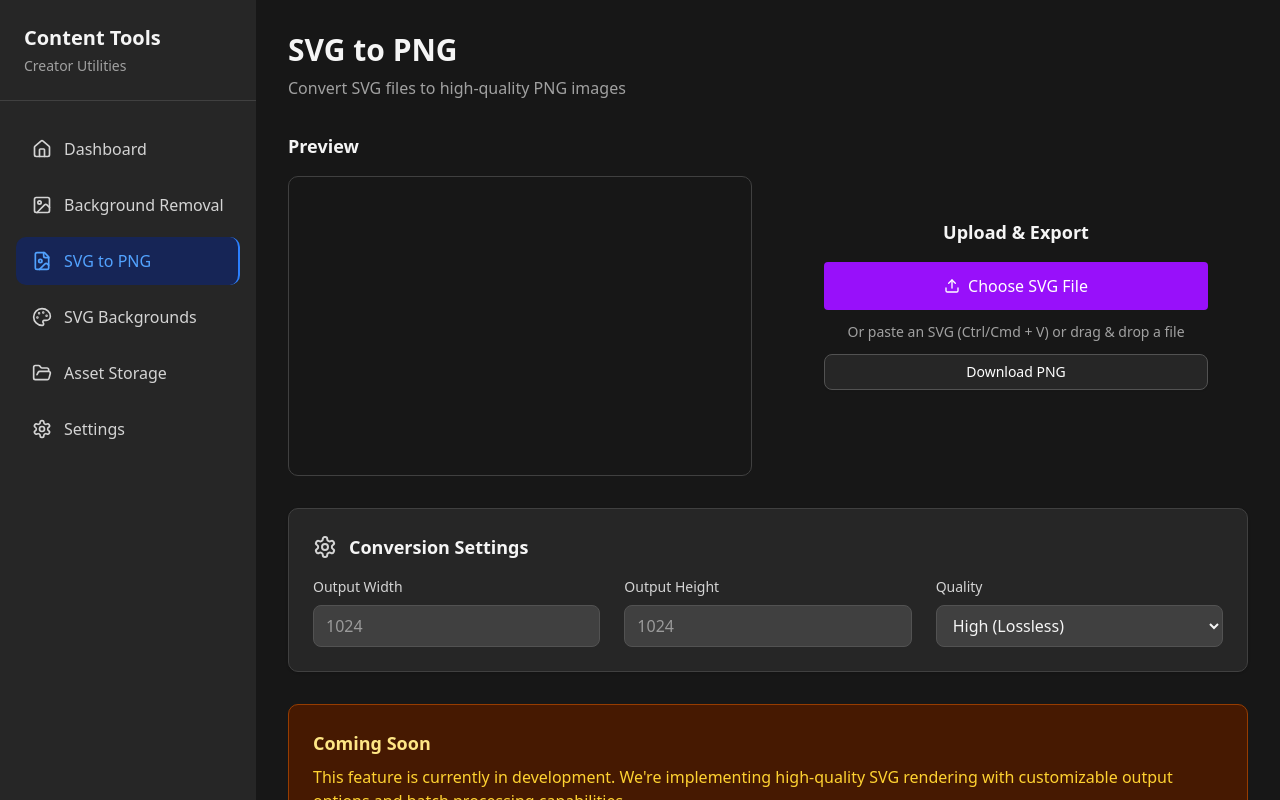
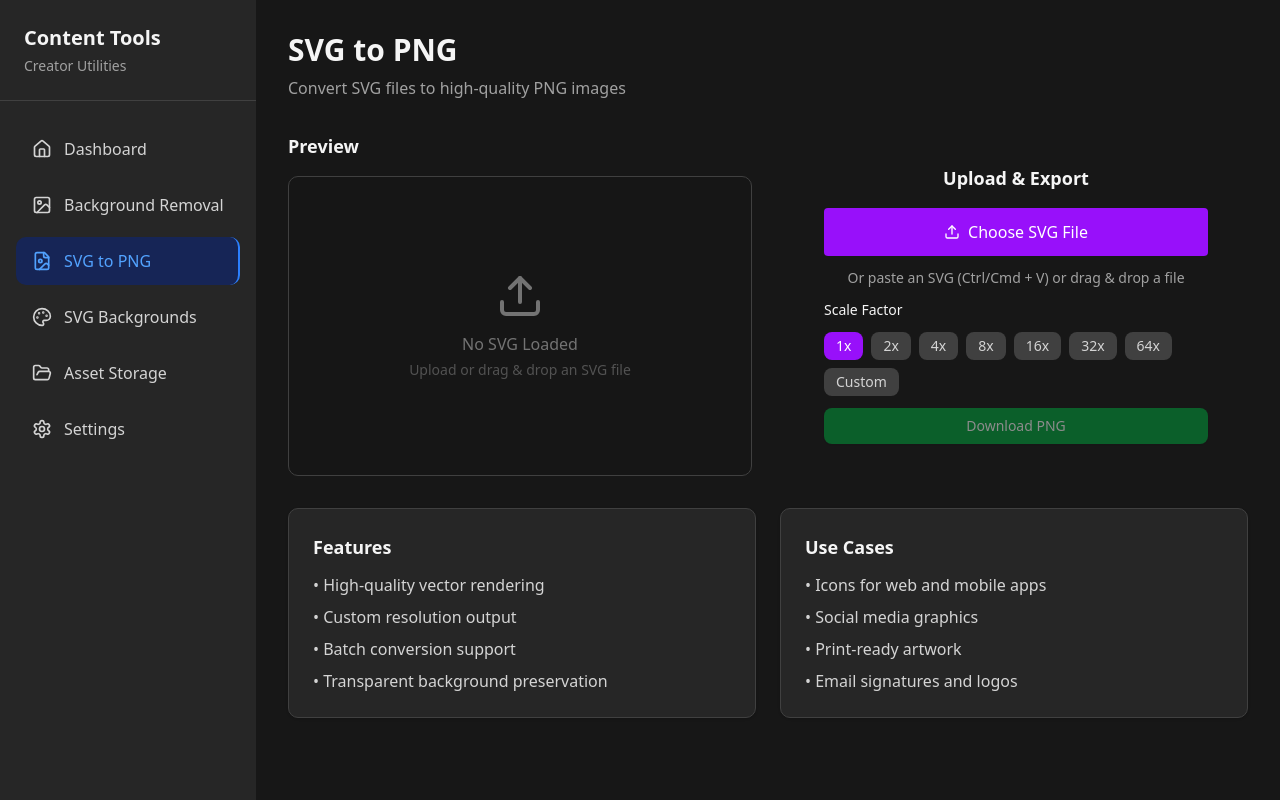
Before and after one commit to bmdavis419/content-tools, a SvelteKit app: page /svg-to-png in a window 1280 px wide. Built offline with nearby package versions, Linux system fonts and the light colour scheme.

Commit message:
vibe coded over the svg to png functionality what the fuck

```diff
--- a/src-tauri/capabilities/default.json
+++ b/src-tauri/capabilities/default.json
@@ -2,16 +2,15 @@
   "$schema": "../gen/schemas/desktop-schema.json",
   "identifier": "default",
   "description": "Capability for the main window",
-  "windows": [
-    "main"
-  ],
+  "windows": ["main"],
   "permissions": [
     "core:default",
     "opener:default",
     "clipboard-manager:allow-write-text",
-    "fs:allow-write-file",
     "fs:allow-app-read",
-    "fs:allow-app-read-recursive",
-    "fs:default"
+    {
+      "identifier": "fs:allow-app-write",
+      "allow": [{ "path": "$DOWNLOAD/*" }]
+    }
   ]
 }
--- /dev/null
+++ b/src/lib/components/svg/ScaleSelector.svelte
@@ -0,0 +1,78 @@
+<script lang="ts">
+  import { Label } from "$lib/components/ui/label/index.js";
+  import { Input } from "$lib/components/ui/input/index.js";
+  import type { Scale } from "$lib/svg/converter.js";
+
+  interface Props {
+    title?: string;
+    options?: number[];
+    selected: Scale;
+    customValue: number;
+    onSelectionChange?: (value: Scale) => void;
+    onCustomValueChange?: (value: number) => void;
+  }
+
+  let {
+    title = "Scale Factor",
+    options = [1, 2, 4, 8, 16, 32, 64],
+    selected = $bindable<Scale>(1),
+    customValue = $bindable<number>(1),
+    onSelectionChange,
+    onCustomValueChange
+  }: Props = $props();
+
+  function handleOptionClick(value: Scale) {
+    selected = value;
+    onSelectionChange?.(value);
+  }
+
+  function handleCustomValueChange(event: Event) {
+    const target = event.target as HTMLInputElement;
+    const value = parseFloat(target.value);
+    if (!isNaN(value) && value > 0) {
+      customValue = value;
+      onCustomValueChange?.(value);
+    }
+  }
+</script>
+
+<div class="space-y-3">
+  <Label class="text-sm font-medium text-neutral-100">{title}</Label>
+
+  <div class="flex flex-wrap gap-2">
+    {#each options as option}
+      <button
+        class="px-3 py-1 text-sm rounded-md transition-colors {selected === option
+          ? 'bg-purple-600 text-white'
+          : 'bg-neutral-700 text-neutral-300 hover:bg-neutral-600'}"
+        onclick={() => handleOptionClick(option)}
+      >
+        {option}x
+      </button>
+    {/each}
+
+    <button
+      class="px-3 py-1 text-sm rounded-md transition-colors {selected === 'custom'
+        ? 'bg-purple-600 text-white'
+        : 'bg-neutral-700 text-neutral-300 hover:bg-neutral-600'}"
+      onclick={() => handleOptionClick('custom')}
+    >
+      Custom
+    </button>
+  </div>
+
+  {#if selected === 'custom'}
+    <div class="mt-2">
+      <Input
+        type="number"
+        min="0.1"
+        max="100"
+        step="0.1"
+        value={customValue}
+        oninput={handleCustomValueChange}
+        class="w-20 bg-neutral-700 border-neutral-600 text-neutral-100"
+        placeholder="1.0"
+      />
+    </div>
+  {/if}
+</div>
--- a/src/routes/svg-to-png/+page.svelte
+++ b/src/routes/svg-to-png/+page.svelte
@@ -1,11 +1,94 @@
 <script lang="ts">
   import Button from "../../lib/components/ui/button/button.svelte";
   import { Settings, Upload } from "@lucide/svelte";
+  import {
+    convertSvgToPng,
+    extractSvgMetadata,
+    type Scale,
+    type ImageMetadata,
+  } from "$lib/svg/converter.js";
+  import ScaleSelector from "$lib/components/svg/ScaleSelector.svelte";
 
-  let isDragHovering = false;
+  let isDragHovering = $state<boolean>(false);
+  let svgContent = $state<string>("");
+  let imageMetadata = $state<ImageMetadata | null>(null);
+  let scale = $state<Scale>(1);
+  let customScale = $state<number>(1);
+
+  // Derived state for effective scale
+  const effectiveScale = $derived<number>(
+    scale === "custom" ? customScale : scale
+  );
+
+  // Derived state for scaled dimensions
+  const scaledDimensions = $derived<{ width: number; height: number } | null>(
+    imageMetadata
+      ? {
+          width: Math.round(imageMetadata.width * effectiveScale),
+          height: Math.round(imageMetadata.height * effectiveScale),
+        }
+      : null
+  );
+
+  async function handleFileUpload(event: Event) {
+    const input = event.target as HTMLInputElement;
+    const file = input.files?.[0];
+    if (!file) return;
+
+    await processFile(file);
+  }
+
+  async function processFile(file: File) {
+    const text = await file.text();
+    svgContent = text;
+    imageMetadata = extractSvgMetadata(svgContent, file.name);
+  }
+
+  async function downloadPng() {
+    if (svgContent && imageMetadata) {
+      await convertSvgToPng(svgContent, effectiveScale, imageMetadata);
+    }
+  }
+
+  function clearSvg() {
+    svgContent = "";
+    imageMetadata = null;
+    scale = 1;
+    customScale = 1;
+  }
+
+  // Drag and drop handlers
+  function handleDragOver(event: DragEvent) {
+    event.preventDefault();
+    isDragHovering = true;
+  }
+
+  function handleDragLeave(event: DragEvent) {
+    event.preventDefault();
+    isDragHovering = false;
+  }
+
+  async function handleDrop(event: DragEvent) {
+    event.preventDefault();
+    isDragHovering = false;
+
+    const files = event.dataTransfer?.files;
+    if (files && files.length > 0) {
+      const file = files[0];
+      if (file.type === "image/svg+xml" || file.name.endsWith(".svg")) {
+        await processFile(file);
+      }
+    }
+  }
 </script>
 
-<div class="space-y-8">
+<div
+  class="space-y-8"
+  role="main"
+  ondragover={handleDragOver}
+  ondragleave={handleDragLeave}
+  ondrop={handleDrop}
+>
   {#if isDragHovering}
     <div
       class="fixed inset-0 bg-black bg-opacity-50 flex items-center justify-center z-50"
@@ -30,9 +113,21 @@
     <div>
       <h3 class="text-lg font-semibold text-neutral-100 mb-4">Preview</h3>
       <div
-        class="p-6 rounded-lg border border-neutral-700 flex flex-col items-center justify-center min-h-[300px]"
+        class="p-6 rounded-lg border border-neutral-700 flex flex-col items-center justify-center min-h-[300px] bg-neutral-900/50"
       >
-        <div></div>
+        {#if svgContent}
+          <div class="max-w-full max-h-full overflow-hidden">
+            {@html svgContent}
+          </div>
+        {:else}
+          <div class="text-center">
+            <Upload class="w-12 h-12 text-neutral-500 mx-auto mb-3" />
+            <p class="text-neutral-500">No SVG Loaded</p>
+            <p class="text-neutral-600 text-sm mt-1">
+              Upload or drag & drop an SVG file
+            </p>
+          </div>
+        {/if}
       </div>
     </div>
 
@@ -46,75 +141,79 @@
         >
           <Upload class="w-4 h-4 mr-2" />
           Choose SVG File
-          <input type="file" accept=".svg,image/svg+xml" class="hidden" />
+          <input
+            type="file"
+            accept=".svg,image/svg+xml"
+            class="hidden"
+            onchange={handleFileUpload}
+          />
         </label>
         <p class="text-neutral-400 text-sm text-center">
           Or paste an SVG (Ctrl/Cmd + V) or drag & drop a file
         </p>
+        <ScaleSelector
+          selected={scale}
+          customValue={customScale}
+          onSelectionChange={(value) => (scale = value)}
+          onCustomValueChange={(value) => (customScale = value)}
+        />
+        <div class="flex gap-2">
+          {#if svgContent && imageMetadata}
             <Button
               type="button"
-          class="w-full flex items-center justify-center px-4 py-3 border border-neutral-600 bg-neutral-800 text-white rounded-md hover:bg-neutral-700 transition-colors"
+              variant="outline"
+              class="flex-1"
+              onclick={clearSvg}
+            >
+              Clear
+            </Button>
+          {/if}
+          <Button
+            type="button"
+            class="flex-1 bg-green-600 hover:bg-green-700 text-white"
+            onclick={downloadPng}
+            disabled={!svgContent || !imageMetadata}
           >
             Download PNG
           </Button>
         </div>
       </div>
     </div>
+  </div>
 
+  {#if imageMetadata}
     <div class="bg-neutral-800 p-6 rounded-lg shadow border border-neutral-700">
       <div class="flex items-center mb-4">
         <Settings class="w-6 h-6 text-neutral-300 mr-3" />
         <h3 class="text-lg font-semibold text-neutral-100">
-        Conversion Settings
+          Image Information
         </h3>
       </div>
 
       <div class="grid grid-cols-1 md:grid-cols-3 gap-6">
-      <div>
-        <label class="block text-sm font-medium text-neutral-300 mb-2"
-          >Output Width</label
-        >
-        <input
-          type="number"
-          placeholder="1024"
-          class="w-full px-3 py-2 border border-neutral-600 bg-neutral-700 text-neutral-100 rounded-md focus:outline-none focus:ring-2 focus:ring-green-500"
-        />
+        <div class="text-center">
+          <p class="text-sm text-neutral-400 mb-1">Original Size</p>
+          <p class="text-lg font-semibold text-neutral-100">
+            {imageMetadata.width} × {imageMetadata.height}
+          </p>
         </div>
 
-      <div>
-        <label class="block text-sm font-medium text-neutral-300 mb-2"
-          >Output Height</label
-        >
-        <input
-          type="number"
-          placeholder="1024"
-          class="w-full px-3 py-2 border border-neutral-600 bg-neutral-700 text-neutral-100 rounded-md focus:outline-none focus:ring-2 focus:ring-green-500"
-        />
+        <div class="text-center">
+          <p class="text-sm text-neutral-400 mb-1">Scaled Size</p>
+          <p class="text-lg font-semibold text-neutral-100">
+            {scaledDimensions?.width} × {scaledDimensions?.height}
+          </p>
         </div>
 
-      <div>
-        <label class="block text-sm font-medium text-neutral-300 mb-2"
-          >Quality</label
-        >
-        <select
-          class="w-full px-3 py-2 border border-neutral-600 bg-neutral-700 text-neutral-100 rounded-md focus:outline-none focus:ring-2 focus:ring-green-500"
-        >
-          <option value="high">High (Lossless)</option>
-          <option value="medium">Medium (Optimized)</option>
-          <option value="low">Low (Compressed)</option>
-        </select>
+        <div class="text-center">
+          <p class="text-sm text-neutral-400 mb-1">File Name</p>
+          <p class="text-lg font-semibold text-neutral-100 truncate">
+            {imageMetadata.name}
+          </p>
         </div>
       </div>
     </div>
-
-  <div class="bg-amber-950 p-6 rounded-lg border border-amber-800">
-    <h3 class="text-lg font-semibold text-amber-200 mb-2">Coming Soon</h3>
-    <p class="text-amber-300">
-      This feature is currently in development. We're implementing high-quality
-      SVG rendering with customizable output options and batch processing
-      capabilities.
-    </p>
-  </div>
+  {/if}
 
   <div class="grid grid-cols-1 md:grid-cols-2 gap-6">
     <div class="bg-neutral-800 p-6 rounded-lg shadow border border-neutral-700">
```
Also changed, not shown: src/lib/svg/converter.ts (added, +98 -0 lines). Lines whose indentation alone changed are shown as unchanged.
